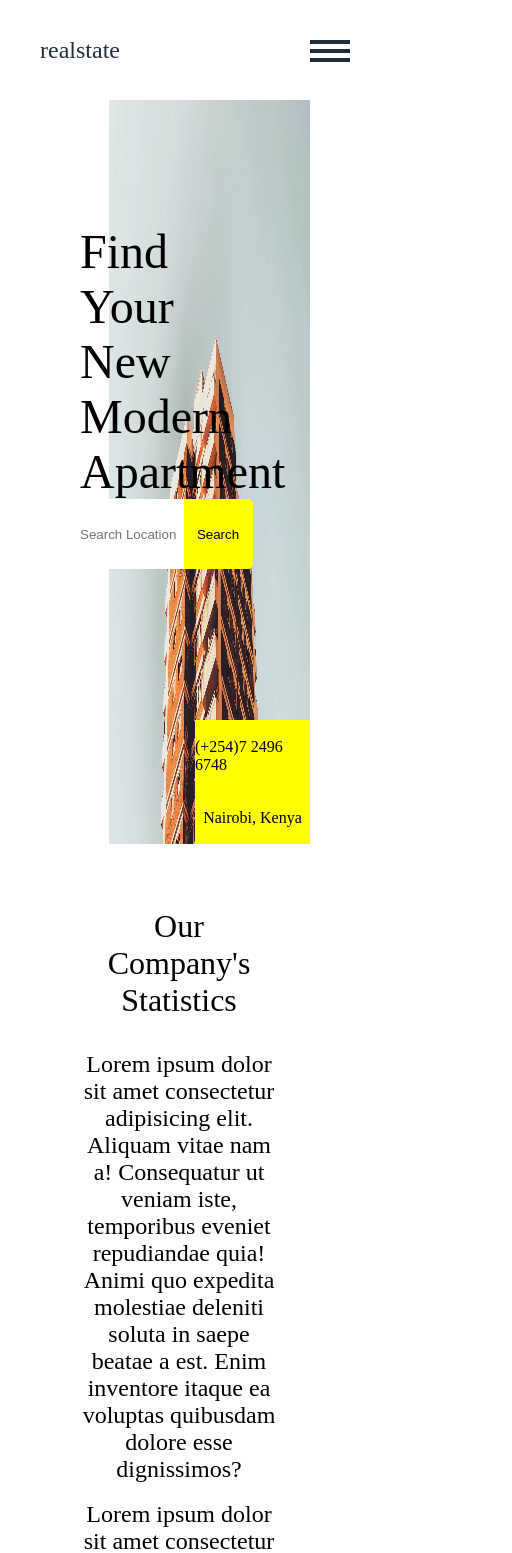
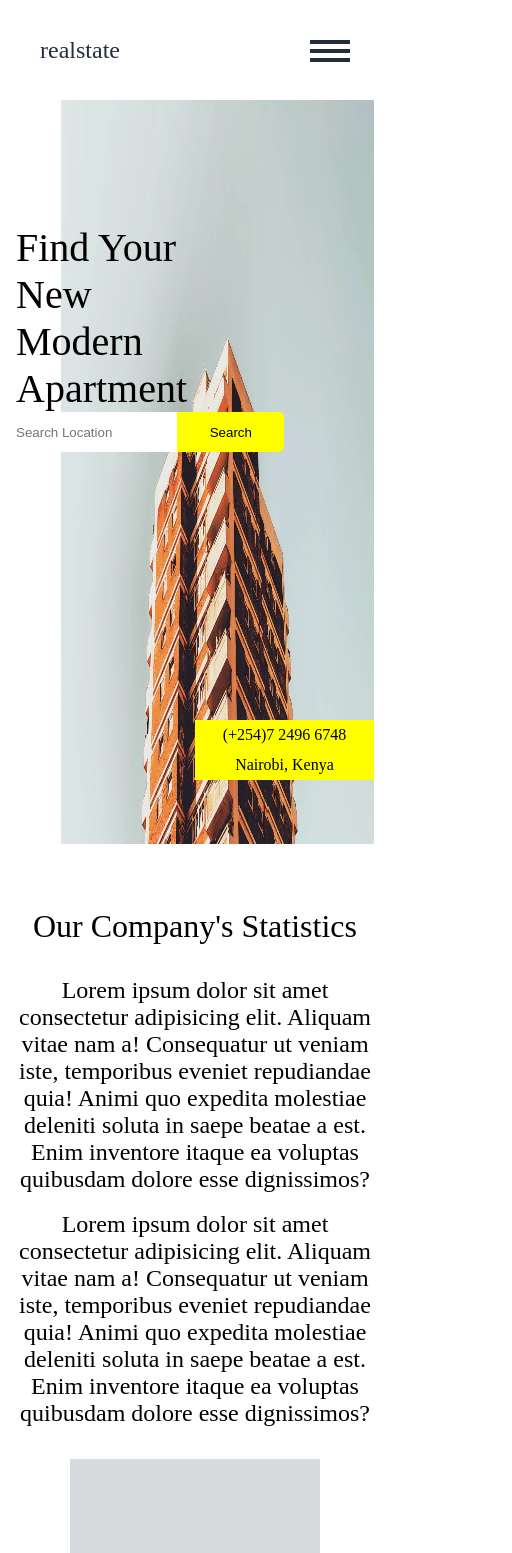
Before and after one commit to lumunge/Real-Estate-Website, a React (Create React App) app: page / in a window 390 px wide. Shown: the top 1553 px of the page, 512 px wide, since content can reach past the window. Built offline with nearby package versions, Linux system fonts and the light colour scheme.

Commit message:
responsive design

```diff
--- a/src/App.css
+++ b/src/App.css
@@ -160,7 +160,6 @@ nav {
 }
 .company {
 	width: 50%;
-	margin-right: 2rem;
 }
 .company .heading {
 	font-size: 4rem;
@@ -172,6 +171,7 @@ nav {
 .stats {
 	display: grid;
 	grid-template-columns: repeat(2, 1fr);
+	justify-content: center;
 	grid-gap: 1rem;
 	width: 50%;
 }
@@ -682,20 +682,13 @@ footer {
 		flex-direction: column;
 		justify-content: center;
 	}
-	.apartment-list {
-		display: grid;
-		grid-template-columns: repeat(2, 1fr);
-	}
 	.apartment-footer {
 		display: flex;
 		flex-direction: column;
 		align-items: center;
 	}
 	.apartment-btn {
-		margin: 0 2rem 1rem 0;
-	}
-	.search-location {
-		width: 100%;
+		margin: 0;
 	}
 	.works-cards {
 		display: flex;
@@ -710,6 +703,7 @@ footer {
 		width: 100%;
 		text-align: center;
 	}
+
 	.services-intro {
 		margin-bottom: 4rem;
 	}
@@ -755,19 +749,33 @@ footer {
 
 @media only screen and (max-width: 900px) {
 	/* header responsive design */
+	.header {
+		margin: 0 1rem;
+		padding: 0;
+	}
+	.cta p {
+		font-size: 2.5rem;
+	}
 	.contact-info > div i {
 		display: none;
 	}
 	.search-bar {
 		display: flex;
 		width: 150%;
-		height: 70px;
+		height: 40px;
 	}
 	.search-bar input {
 		width: 60%;
 	}
+	.contact-info {
+		height: 60px;
+	}
 	.search-bar button {
 		width: 40%;
+	}
+	.landing-image img {
+		width: 100%;
+		height: 100%;
 	}
 	/* end header styling */
 
@@ -777,6 +785,10 @@ footer {
 		flex-direction: column;
 		align-items: center;
 		margin: 4rem 0;
+	}
+	.company {
+		width: 100%;
+		padding: 0 1rem;
 	}
 	.company p {
 		text-align: center;
@@ -792,22 +804,41 @@ footer {
 		align-items: center;
 		margin-top: 2rem;
 	}
+	.apartments-container {
+		display: grid;
+		grid-template-columns: repeat(1, 1fr);
+		align-items: center;
+		justify-content: center;
+		width: 100%;
+	}
 	.apartment-list {
 		display: grid;
 		grid-template-columns: repeat(1, 1fr);
+		width: 100%;
+	}
+	.apartment-image {
+		width: 70%;
+		height: 70%;
 	}
 	.apartment-heading {
 		padding: 2rem 0;
-		font-size: 2.5rem;
+		font-size: 2rem;
 		text-align: center;
 	}
+	.single-apartment {
+		display: flex;
+		flex-direction: column;
+		align-items: center;
+		justify-content: center;
+		width: 70%;
+		margin: 0 auto;
+	}
 	.works-cards .card {
-		/* height: 500px; */
 		width: 100%;
 	}
 	.search-location {
 		width: 150%;
-		margin-left: 3rem;
+		height: 40px;
 	}
 	.services-content {
 		display: flex;
--- a/src/Components/Apartments/Apartments.jsx
+++ b/src/Components/Apartments/Apartments.jsx
@@ -29,7 +29,7 @@ export default function Apartments() {
 					<input type="text" placeholder="Search Location " />
 					<button>Search</button>
 				</div>
-				<div>
+				<div  className="viewButton">
 					<button className="apartment-btn">
 						View All Apartments
 					</button>
```
Also changed, not shown: src/Components/Header/Header.jsx (line endings or trailing spaces), 1 other file (tests, documents, lock files or other folders).
